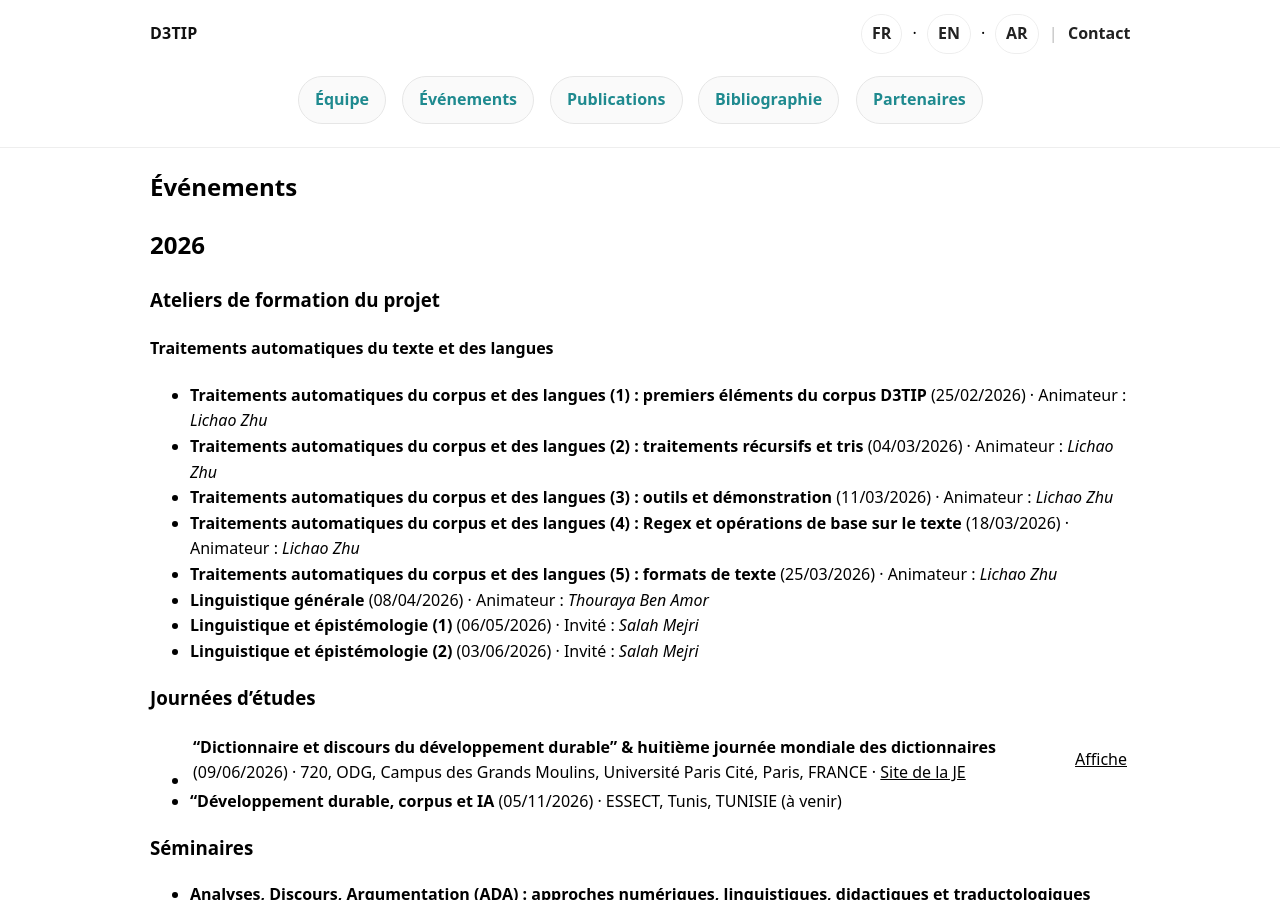
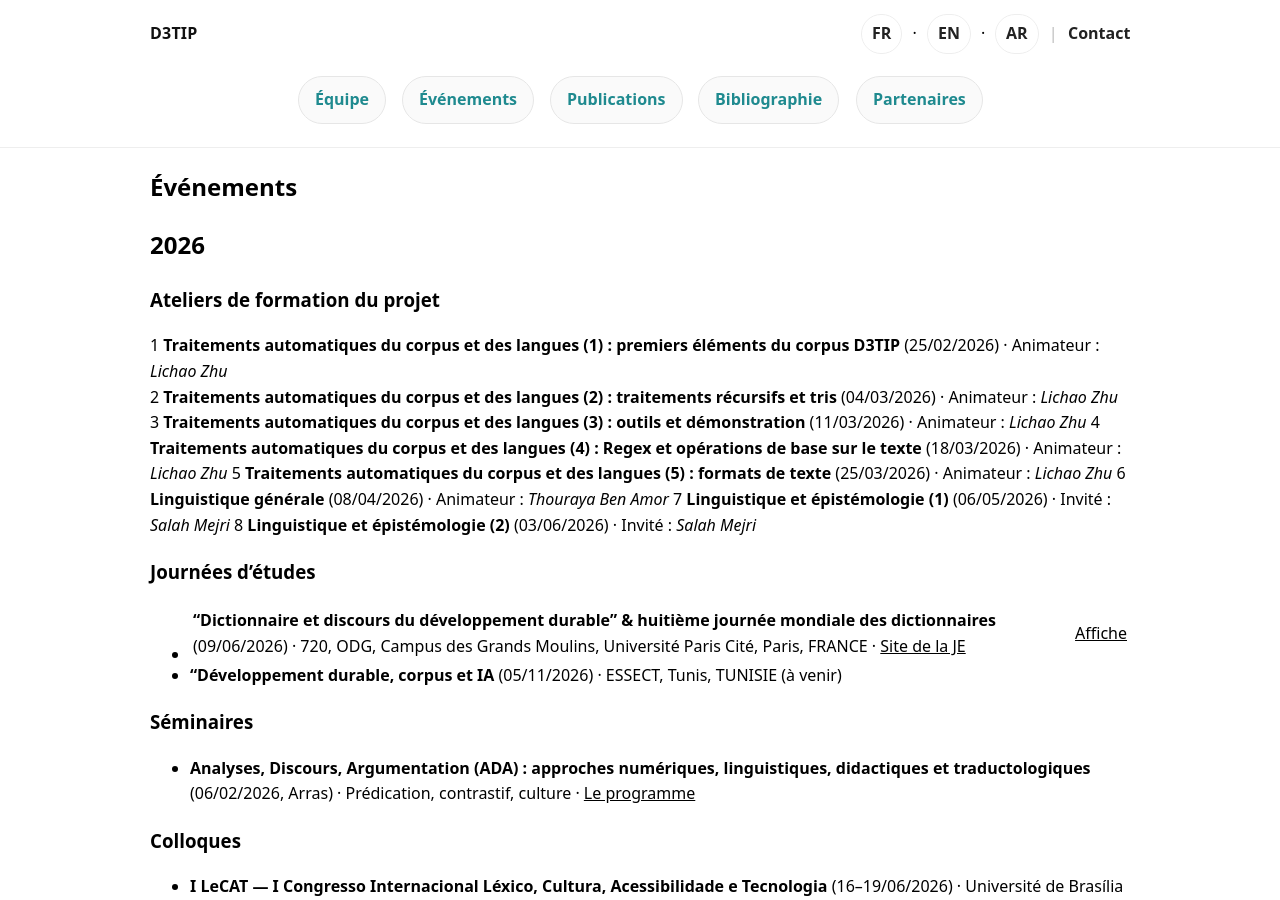
Before and after one commit to d3tip-phc-utique/d3tip-phc-utique.github.io, a Jekyll site: the page built from fr/events.md, in a window 1280 px wide and 900 px high. Built offline with Jekyll 4.4.1, drawn with Linux system fonts in a browser that asks for light colours.

Commit message:
Update events.md

```diff
--- a/fr/events.md
+++ b/fr/events.md
@@ -9,15 +9,14 @@ permalink: /fr/events/
 ## 2026
 
 ### Ateliers de formation du projet
-#### Traitements automatiques du texte et des langues
-- **Traitements automatiques du corpus et des langues (1) : premiers éléments du corpus D3TIP** (25/02/2026) · Animateur : *Lichao Zhu*
-- **Traitements automatiques du corpus et des langues (2) : traitements récursifs et tris** (04/03/2026) · Animateur : *Lichao Zhu*
-- **Traitements automatiques du corpus et des langues (3) : outils et démonstration** (11/03/2026) · Animateur : *Lichao Zhu*
-- **Traitements automatiques du corpus et des langues (4) : Regex et opérations de base sur le texte** (18/03/2026) · Animateur : *Lichao Zhu*
-- **Traitements automatiques du corpus et des langues (5) : formats de texte** (25/03/2026) · Animateur : *Lichao Zhu*
-- **Linguistique générale** (08/04/2026) · Animateur : *Thouraya Ben Amor*
-- **Linguistique et épistémologie (1)** (06/05/2026) · Invité : *Salah Mejri*
-- **Linguistique et épistémologie (2)** (03/06/2026) · Invité : *Salah Mejri*
+1 **Traitements automatiques du corpus et des langues (1) : premiers éléments du corpus D3TIP** (25/02/2026) · Animateur : *Lichao Zhu*
+2 **Traitements automatiques du corpus et des langues (2) : traitements récursifs et tris** (04/03/2026) · Animateur : *Lichao Zhu*
+3 **Traitements automatiques du corpus et des langues (3) : outils et démonstration** (11/03/2026) · Animateur : *Lichao Zhu*
+4 **Traitements automatiques du corpus et des langues (4) : Regex et opérations de base sur le texte** (18/03/2026) · Animateur : *Lichao Zhu*
+5 **Traitements automatiques du corpus et des langues (5) : formats de texte** (25/03/2026) · Animateur : *Lichao Zhu*
+6 **Linguistique générale** (08/04/2026) · Animateur : *Thouraya Ben Amor*
+7 **Linguistique et épistémologie (1)** (06/05/2026) · Invité : *Salah Mejri*
+8 **Linguistique et épistémologie (2)** (03/06/2026) · Invité : *Salah Mejri*
 
 ### Journées d’études
 - **"Dictionnaire et discours du développement durable" & huitième journée mondiale des dictionnaires** (09/06/2026) · 720, ODG, Campus des Grands Moulins, Université Paris Cité, Paris, FRANCE · [Site de la JE](https://dico-et-d3.sciencesconf.org) | [Affiche](../assets/logos/JE_DICO-DISCOURS-DD.pdf)
```
